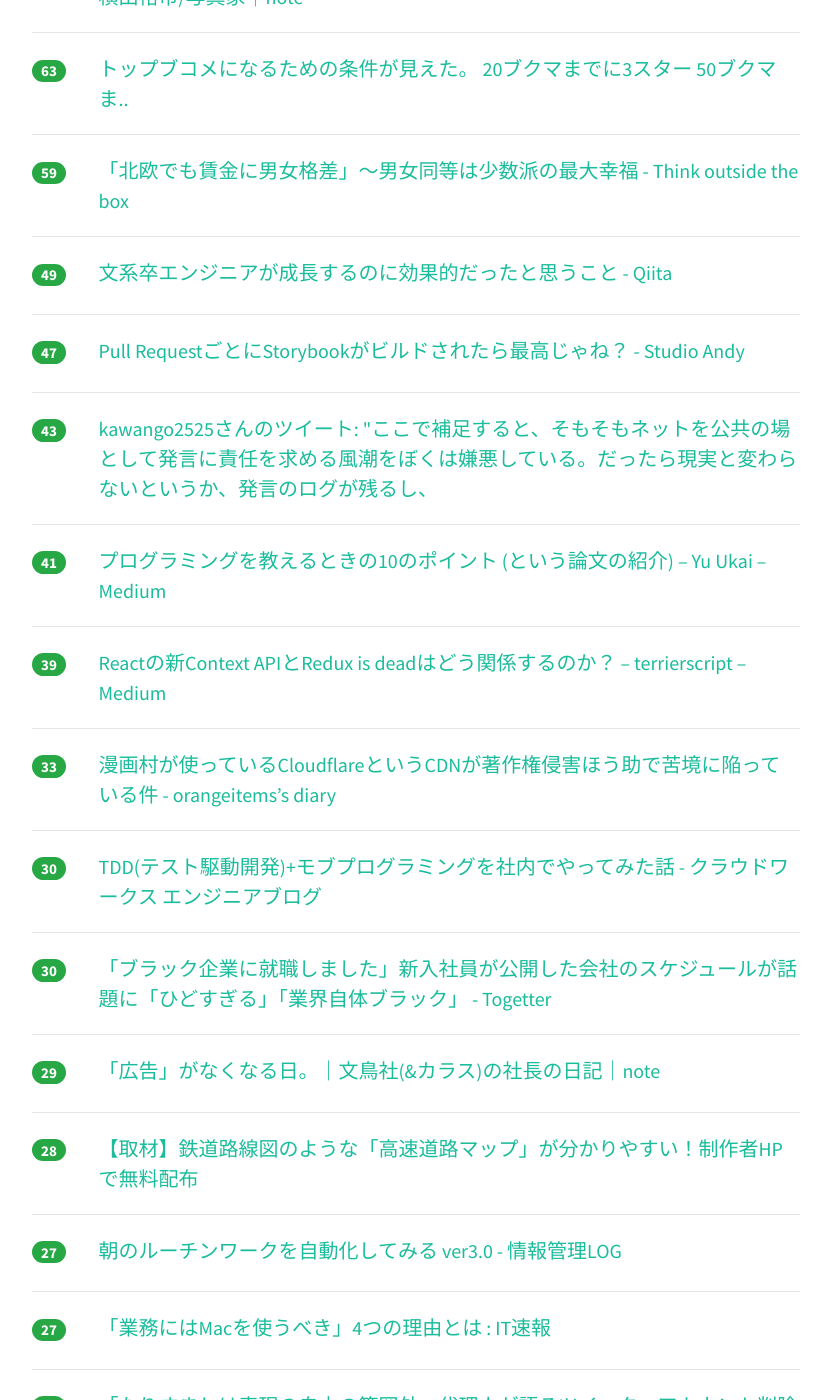
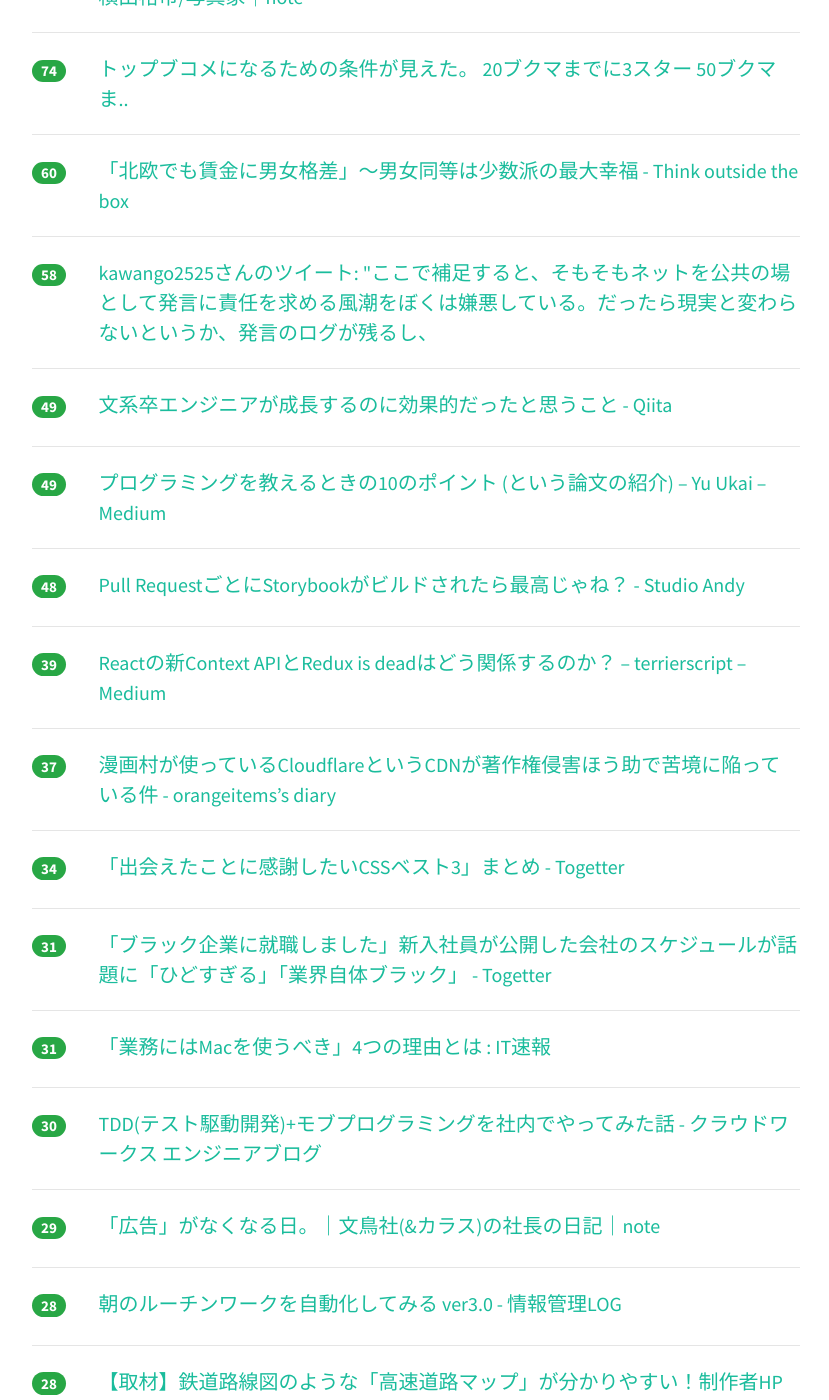
Before and after one commit to yatta47/hatena-matome-site, a Jekyll site: the page built from _posts/2018-04-08-hatena.md, in a window 1280 px wide and 1400 px high, scrolled down 598 px. Shown: the whole window, without its empty margins (224-1053 px from the left). Built offline with Jekyll 4.4.1, drawn with Linux system fonts in a browser that asks for light colours; nearby versions of some CDN libraries; some of the changed text lies outside the part shown.

Commit message:
Updated 2018-04-08

```diff
--- a/_posts/2018-04-08-hatena.md
+++ b/_posts/2018-04-08-hatena.md
@@ -1,34 +1,39 @@
 ---
 layout: post
 title:  "2018-04-08 はてぶIT"
-date:   2018-04-08 18:02:15
+date:   2018-04-08 19:01:15
 tags: [it-hotentry]
 ---
-40 件のデータあり
+42 件のデータあり
 
 <hr><div class="row">
-<div class="col-1"><span class="badge badge-pill badge-success h2">257</span></div>
+<div class="col-1"><span class="badge badge-pill badge-success h2">267</span></div>
 <div class="col-11"><a href='https://speakerdeck.com/sat/da-gui-mo-sosukodofalsedu-mifang' target='_blank'>大規模ソースコードの読み方 // Speaker Deck</a></div>
 </div>
 <hr>
 <div class="row">
-<div class="col-1"><span class="badge badge-pill badge-success h2">244</span></div>
+<div class="col-1"><span class="badge badge-pill badge-success h2">261</span></div>
 <div class="col-11"><a href='https://www.slideshare.net/TokorotenNakayama/ss-93185418' target='_blank'>機械学習の精度と売上の関係</a></div>
 </div>
 <hr>
 <div class="row">
-<div class="col-1"><span class="badge badge-pill badge-success h2">109</span></div>
+<div class="col-1"><span class="badge badge-pill badge-success h2">162</span></div>
 <div class="col-11"><a href='https://note.mu/yokoichi/n/n1122216655f4' target='_blank'>写真家の全俺が泣いた。AmazonドライブでRAWデータを完全消去した話。｜横田裕市/写真家｜note</a></div>
 </div>
 <hr>
 <div class="row">
-<div class="col-1"><span class="badge badge-pill badge-success h2">63</span></div>
+<div class="col-1"><span class="badge badge-pill badge-success h2">74</span></div>
 <div class="col-11"><a href='https://anond.hatelabo.jp/20180407161753' target='_blank'>トップブコメになるための条件が見えた。 20ブクマまでに3スター 50ブクマま..</a></div>
 </div>
 <hr>
 <div class="row">
-<div class="col-1"><span class="badge badge-pill badge-success h2">59</span></div>
+<div class="col-1"><span class="badge badge-pill badge-success h2">60</span></div>
 <div class="col-11"><a href='http://totb.hatenablog.com/entry/2018/04/07/092806' target='_blank'>「北欧でも賃金に男女格差」～男女同等は少数派の最大幸福 - Think outside the box</a></div>
+</div>
+<hr>
+<div class="row">
+<div class="col-1"><span class="badge badge-pill badge-success h2">58</span></div>
+<div class="col-11"><a href='http://twitter.com/nkawa2525/status/982749553991368704' target='_blank'>kawango2525さんのツイート: "ここで補足すると、そもそもネットを公共の場として発言に責任を求める風潮をぼくは嫌悪している。だったら現実と変わらないというか、発言のログが残るし、</a></div>
 </div>
 <hr>
 <div class="row">
@@ -37,18 +42,13 @@ tags: [it-hotentry]
 </div>
 <hr>
 <div class="row">
-<div class="col-1"><span class="badge badge-pill badge-success h2">47</span></div>
-<div class="col-11"><a href='http://studio-andy.hatenablog.com/entry/2018/04/08/001436' target='_blank'>Pull RequestごとにStorybookがビルドされたら最高じゃね？ - Studio Andy</a></div>
+<div class="col-1"><span class="badge badge-pill badge-success h2">49</span></div>
+<div class="col-11"><a href='https://medium.com/@ukkaripon/f3ba6ac40f37' target='_blank'>プログラミングを教えるときの10のポイント (という論文の紹介) – Yu Ukai – Medium</a></div>
 </div>
 <hr>
 <div class="row">
-<div class="col-1"><span class="badge badge-pill badge-success h2">43</span></div>
-<div class="col-11"><a href='http://twitter.com/nkawa2525/status/982749553991368704' target='_blank'>kawango2525さんのツイート: "ここで補足すると、そもそもネットを公共の場として発言に責任を求める風潮をぼくは嫌悪している。だったら現実と変わらないというか、発言のログが残るし、</a></div>
-</div>
-<hr>
-<div class="row">
-<div class="col-1"><span class="badge badge-pill badge-success h2">41</span></div>
-<div class="col-11"><a href='https://medium.com/@ukkaripon/f3ba6ac40f37' target='_blank'>プログラミングを教えるときの10のポイント (という論文の紹介) – Yu Ukai – Medium</a></div>
+<div class="col-1"><span class="badge badge-pill badge-success h2">48</span></div>
+<div class="col-11"><a href='http://studio-andy.hatenablog.com/entry/2018/04/08/001436' target='_blank'>Pull RequestごとにStorybookがビルドされたら最高じゃね？ - Studio Andy</a></div>
 </div>
 <hr>
 <div class="row">
@@ -57,18 +57,28 @@ tags: [it-hotentry]
 </div>
 <hr>
 <div class="row">
-<div class="col-1"><span class="badge badge-pill badge-success h2">33</span></div>
+<div class="col-1"><span class="badge badge-pill badge-success h2">37</span></div>
 <div class="col-11"><a href='http://www.orangeitems.com/entry/2018/03/16/103735' target='_blank'>漫画村が使っているCloudflareというCDNが著作権侵害ほう助で苦境に陥っている件 - orangeitems’s diary</a></div>
+</div>
+<hr>
+<div class="row">
+<div class="col-1"><span class="badge badge-pill badge-success h2">34</span></div>
+<div class="col-11"><a href='https://togetter.com/li/1216261' target='_blank'>「出会えたことに感謝したいCSSベスト3」まとめ - Togetter</a></div>
+</div>
+<hr>
+<div class="row">
+<div class="col-1"><span class="badge badge-pill badge-success h2">31</span></div>
+<div class="col-11"><a href='https://togetter.com/li/1215792' target='_blank'>「ブラック企業に就職しました」新入社員が公開した会社のスケジュールが話題に「ひどすぎる」「業界自体ブラック」 - Togetter</a></div>
+</div>
+<hr>
+<div class="row">
+<div class="col-1"><span class="badge badge-pill badge-success h2">31</span></div>
+<div class="col-11"><a href='http://blog.livedoor.jp/itsoku/archives/53280127.html' target='_blank'>「業務にはMacを使うべき」4つの理由とは : IT速報</a></div>
 </div>
 <hr>
 <div class="row">
 <div class="col-1"><span class="badge badge-pill badge-success h2">30</span></div>
 <div class="col-11"><a href='http://engineer.crowdworks.jp/entry/2018/04/06/190000' target='_blank'>TDD(テスト駆動開発)+モブプログラミングを社内でやってみた話 - クラウドワークス エンジニアブログ</a></div>
-</div>
-<hr>
-<div class="row">
-<div class="col-1"><span class="badge badge-pill badge-success h2">30</span></div>
-<div class="col-11"><a href='https://togetter.com/li/1215792' target='_blank'>「ブラック企業に就職しました」新入社員が公開した会社のスケジュールが話題に「ひどすぎる」「業界自体ブラック」 - Togetter</a></div>
 </div>
 <hr>
 <div class="row">
@@ -78,17 +88,12 @@ tags: [it-hotentry]
 <hr>
 <div class="row">
 <div class="col-1"><span class="badge badge-pill badge-success h2">28</span></div>
-<div class="col-11"><a href='https://irorio.jp/nagasawamaki/20180408/453361/' target='_blank'>【取材】鉄道路線図のような「高速道路マップ」が分かりやすい！制作者HPで無料配布</a></div>
-</div>
-<hr>
-<div class="row">
-<div class="col-1"><span class="badge badge-pill badge-success h2">27</span></div>
 <div class="col-11"><a href='http://hokoxjouhou.blog105.fc2.com/blog-entry-1148.html' target='_blank'>朝のルーチンワークを自動化してみる ver3.0 - 情報管理LOG</a></div>
 </div>
 <hr>
 <div class="row">
-<div class="col-1"><span class="badge badge-pill badge-success h2">27</span></div>
-<div class="col-11"><a href='http://blog.livedoor.jp/itsoku/archives/53280127.html' target='_blank'>「業務にはMacを使うべき」4つの理由とは : IT速報</a></div>
+<div class="col-1"><span class="badge badge-pill badge-success h2">28</span></div>
+<div class="col-11"><a href='https://irorio.jp/nagasawamaki/20180408/453361/' target='_blank'>【取材】鉄道路線図のような「高速道路マップ」が分かりやすい！制作者HPで無料配布</a></div>
 </div>
 <hr>
 <div class="row">
@@ -97,13 +102,13 @@ tags: [it-hotentry]
 </div>
 <hr>
 <div class="row">
-<div class="col-1"><span class="badge badge-pill badge-success h2">22</span></div>
-<div class="col-11"><a href='https://dev.classmethod.jp/cloud/aws/aws-summit-2018-san-francisco-summary/' target='_blank'>AWS Summit 2018 San Franciscoで発表されたサービスやアップデートのまとめ ｜ Developers.IO</a></div>
+<div class="col-1"><span class="badge badge-pill badge-success h2">24</span></div>
+<div class="col-11"><a href='https://togetter.com/li/1216124' target='_blank'>サンフランシスコで働くデザイナー、Marcin Wichary氏が訪日して興味を持った300のデザイン - Togetter</a></div>
 </div>
 <hr>
 <div class="row">
 <div class="col-1"><span class="badge badge-pill badge-success h2">22</span></div>
-<div class="col-11"><a href='https://togetter.com/li/1216261' target='_blank'>「出会えたことに感謝したいCSSベスト3」まとめ - Togetter</a></div>
+<div class="col-11"><a href='https://dev.classmethod.jp/cloud/aws/aws-summit-2018-san-francisco-summary/' target='_blank'>AWS Summit 2018 San Franciscoで発表されたサービスやアップデートのまとめ ｜ Developers.IO</a></div>
 </div>
 <hr>
 <div class="row">
@@ -112,13 +117,8 @@ tags: [it-hotentry]
 </div>
 <hr>
 <div class="row">
-<div class="col-1"><span class="badge badge-pill badge-success h2">20</span></div>
+<div class="col-1"><span class="badge badge-pill badge-success h2">21</span></div>
 <div class="col-11"><a href='http://mobilelaby.com/blog-entry-twitter-delay-schedule-user-streams-api.html' target='_blank'>Twitter、サードパーティアプリを破壊する「User Streams API」の廃止を延期｜携帯総合研究所</a></div>
-</div>
-<hr>
-<div class="row">
-<div class="col-1"><span class="badge badge-pill badge-success h2">20</span></div>
-<div class="col-11"><a href='https://togetter.com/li/1216124' target='_blank'>サンフランシスコで働くデザイナー、Marcin Wichary氏が訪日して興味を持った300のデザイン - Togetter</a></div>
 </div>
 <hr>
 <div class="row">
@@ -137,13 +137,28 @@ tags: [it-hotentry]
 </div>
 <hr>
 <div class="row">
+<div class="col-1"><span class="badge badge-pill badge-success h2">18</span></div>
+<div class="col-11"><a href='https://www.flierinc.com/column/event_php' target='_blank'>竹中平蔵×ムーギー・キム 師弟対談 | 本の要約サイト flier(フライヤー)</a></div>
+</div>
+<hr>
+<div class="row">
+<div class="col-1"><span class="badge badge-pill badge-success h2">18</span></div>
+<div class="col-11"><a href='http://www.null3-blog.com/entry/2018/04/08/090000' target='_blank'>フリーランスを他人になかなか勧められない - ヌル's site</a></div>
+</div>
+<hr>
+<div class="row">
 <div class="col-1"><span class="badge badge-pill badge-success h2">17</span></div>
 <div class="col-11"><a href='https://news.mynavi.jp/article/svalley-750/' target='_blank'>シリコンバレー101(750) "ポストWindows"に踏み出したMicrosoftの組織再編 | マイナビニュース</a></div>
 </div>
 <hr>
 <div class="row">
+<div class="col-1"><span class="badge badge-pill badge-success h2">17</span></div>
+<div class="col-11"><a href='https://cyblog.jp/32833' target='_blank'>僕たちが書き留めるメモの種類 | シゴタノ！</a></div>
+</div>
+<hr>
+<div class="row">
 <div class="col-1"><span class="badge badge-pill badge-success h2">16</span></div>
-<div class="col-11"><a href='https://www.flierinc.com/column/event_php' target='_blank'>竹中平蔵×ムーギー・キム 師弟対談 | 本の要約サイト flier(フライヤー)</a></div>
+<div class="col-11"><a href='http://nhiroki.jp/2018/04/06/six-years-reflection' target='_blank'>就職して 6 年過ぎた</a></div>
 </div>
 <hr>
 <div class="row">
@@ -157,11 +172,6 @@ tags: [it-hotentry]
 </div>
 <hr>
 <div class="row">
-<div class="col-1"><span class="badge badge-pill badge-success h2">15</span></div>
-<div class="col-11"><a href='http://www.null3-blog.com/entry/2018/04/08/090000' target='_blank'>フリーランスを他人になかなか勧められない - ヌル's site</a></div>
-</div>
-<hr>
-<div class="row">
 <div class="col-1"><span class="badge badge-pill badge-success h2">14</span></div>
 <div class="col-11"><a href='https://anond.hatelabo.jp/20180407121954' target='_blank'>こんにちは　ペッパーです</a></div>
 </div>
@@ -169,11 +179,6 @@ tags: [it-hotentry]
 <div class="row">
 <div class="col-1"><span class="badge badge-pill badge-success h2">14</span></div>
 <div class="col-11"><a href='http://labs.timedia.co.jp/2018/04/utf-8.html' target='_blank'>UTF-8の４バイト文字「土の異体字」を処理してくれない - TIM Labs</a></div>
-</div>
-<hr>
-<div class="row">
-<div class="col-1"><span class="badge badge-pill badge-success h2">14</span></div>
-<div class="col-11"><a href='http://nhiroki.jp/2018/04/06/six-years-reflection' target='_blank'>就職して 6 年過ぎた</a></div>
 </div>
 <hr>
 <div class="row">
@@ -192,12 +197,17 @@ tags: [it-hotentry]
 </div>
 <hr>
 <div class="row">
+<div class="col-1"><span class="badge badge-pill badge-success h2">11</span></div>
+<div class="col-11"><a href='http://ganeza.hatenablog.com/entry/2018/04/08/%E3%80%8CAWS_Web_Services_%E6%A5%AD%E5%8B%99%E3%82%B7%E3%82%B9%E3%83%86%E3%83%A0%E8%A8%AD%E8%A8%88%E3%83%BB%E7%A7%BB%E8%A1%8C%E3%82%AC%E3%82%A4%E3%83%89%E3%80%8D%E3%81%AE%E6%84%9F%E6%83%B3' target='_blank'>「AWS Web Services 業務システム設計・移行ガイド」の感想 - Make Local Happiness</a></div>
+</div>
+<hr>
+<div class="row">
 <div class="col-1"><span class="badge badge-pill badge-success h2">10</span></div>
 <div class="col-11"><a href='http://b.hatena.ne.jp/entry/s/anond.hatelabo.jp/20180407065318' target='_blank'>はてなブックマーク - 子どもの頃にいたよね。正しいことを言って必要以上に責め立てる人。 正し..</a></div>
 </div>
 <hr>
 <div class="row">
-<div class="col-1"><span class="badge badge-pill badge-success h2">6</span></div>
+<div class="col-1"><span class="badge badge-pill badge-success h2">7</span></div>
 <div class="col-11"><a href='http://blog.domesoccer.jp/archives/60100663.html' target='_blank'>水戸ホーリーホックのエンブレムは“水戸の歴史、地域の誇りが込められた”エンブレム : ドメサカブログ</a></div>
 </div>
 <hr>
```
